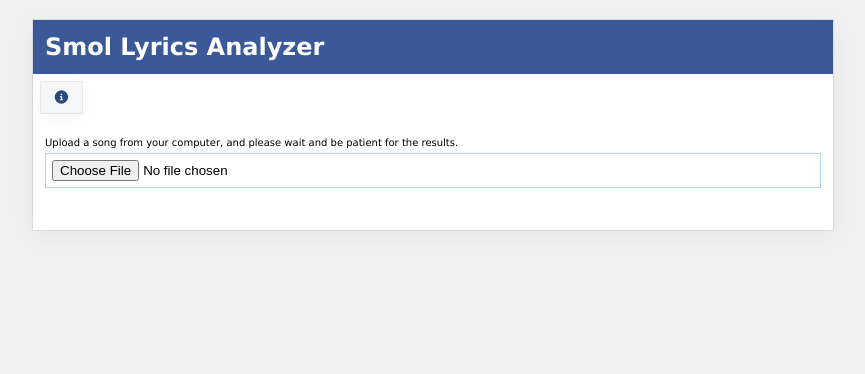
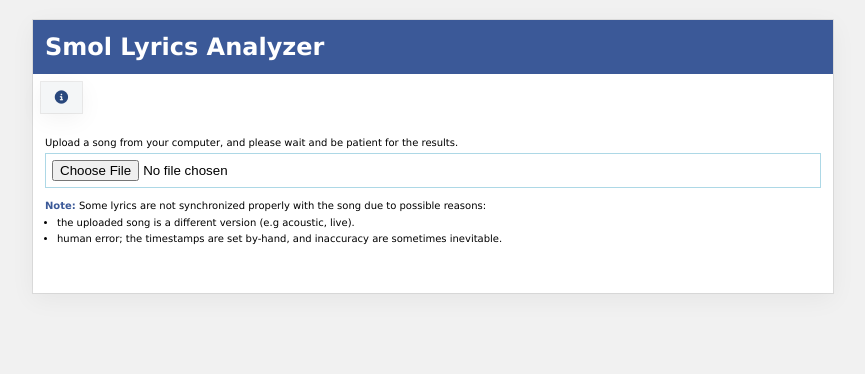
Before and after one commit to jyn626/smoly, a Flask app: page / in a window 1280 px wide. Shown: the top 374 px of the page, without its empty margins (207-1072 px from the left). Run offline with Flask 3, Linux system fonts and the light colour scheme; some libraries are stand-ins or nearby versions.

Commit message:
add note

```diff
--- a/static/script.js
+++ b/static/script.js
@@ -36,6 +36,7 @@ window.addEventListener('DOMContentLoaded', () => {
   async function handleUpload() {
     timestamps = []
     lines = []
+    lyricsVisualizer.innerHTML = ""
     results_container.innerHTML = ""
     const loading = document.getElementById("loading")
 
--- a/static/style.css
+++ b/static/style.css
@@ -71,7 +71,7 @@ main {
 
 .container {
   background-color: #fff;
-  min-width: 800px;
+  max-width: 800px;
 }
 
 .header {
@@ -100,10 +100,6 @@ button {
 
 button:hover {
   background-color: ;
-}
-
-.results {
-  font-size: 12px;
 }
 
 .container {
@@ -150,12 +146,16 @@ button:hover {
 
 
 .lyrics {
-  animation: up-lyrics .4s ease-in-out;
+  animation: up-lyrics 1s ease-in-out;
+}
+
+.note {
+  color: var(--fb-blue-classic)
 }
 
 @keyframes up-lyrics {
   0% {
-    transform: translateY(-100px);
+    transform: translateY(100px);
     opacity: 0;
   }
   100% {
--- a/templates/index.html
+++ b/templates/index.html
@@ -36,10 +36,19 @@
       <small>Upload a song from your computer, and please wait and be patient for the results.</small>
       <input name="file" type="file" id="file_input">
 
-      <audio id="audio" controls style='display: none;'></audio>
+      <small>
+        <b class="note">Note:</b> Some lyrics are not synchronized properly with the song due to possible reasons:
+        <ul style="margin-left: 12px;">
+          <li>the uploaded song is a different version (e.g acoustic, live).</li>
+          <li>human error; the timestamps are set by-hand, and inaccuracy are sometimes inevitable.</li>
+        </ul>
+      </small>
+      <div style="padding: 6px; display: flex; flex-direction: row; align-items:center; justify-content: space-between">
+        <audio id="audio" controls style='display: none;'></audio>
+        <div id="lyrics-visualizer"></div>
+      </div>
 
 
-      <div id="lyrics-visualizer"></div>
       <div id="results">
       </div>
 
```
